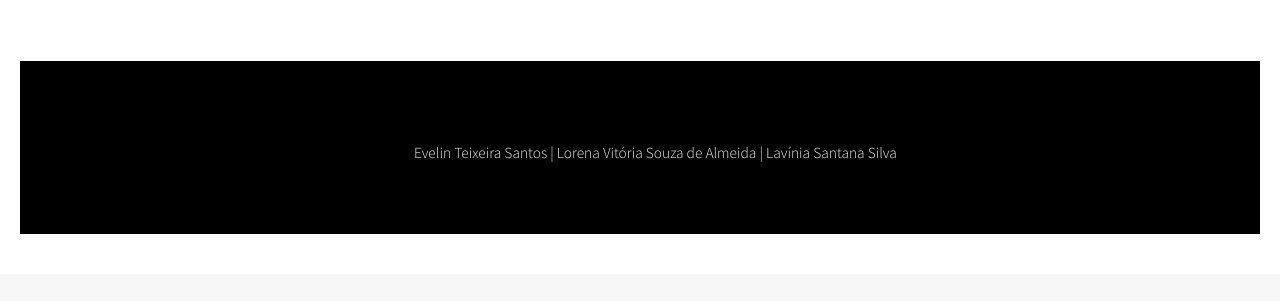
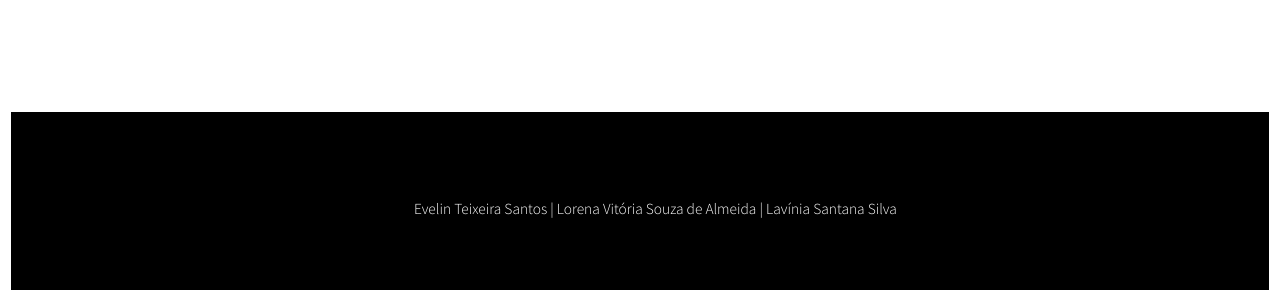
Before and after one commit to Evelin24/midiasdigitais, a plain HTML site: page index.html in a window 1280 px wide. Shown: the part 2492-2793 px from the top of the page. Before the commit the page ends 2766 px from the top, so only its background shows below. Drawn offline with nearby package versions, Linux system fonts and the light colour scheme; files whose address does not match are found by name.

Commit message:
Update index.html

```diff
--- a/index.html
+++ b/index.html
@@ -165,10 +165,12 @@
     <section class="col-box" style="max-width: 1200px; margin: auto;">
       <h3>Áudios Relacionados</h3>
       <p>
-        A música "Salve a Mãe Natureza", de Guto Carioca, é um alerta sobre a destruição ambiental causada pelo egoísmo humano, especialmente pelo desmatamento e pela poluição. A letra destaca os efeitos do aquecimento global e questiona o tipo de planeta que será deixado para as futuras gerações. Ao final, incentiva ações de cuidado com a natureza, como plantar árvores, economizar água e proteger o meio ambiente.
-      </section>
+        A música "Salve a Mãe Natureza", de Guto Carioca, é um alerta sobre a destruição ambiental causada pelo egoísmo humano, especialmente pelo desmatamento e pela poluição. A letra destaca os efeitos do aquecimento global e questiona o tipo de planeta que será deixado para as futuras gerações. Ao final, incentiva ações de cuidado com a natureza, como plantar árvores, economizar água e proteger o meio ambiente.  </section>
 
     <!-- Bloco do vídeo com espaçamento adequado do topo -->
+    <div style="display: flex; flex-direction: column; gap: 20px; max-width: 1200px; margin: 40px auto 0 auto;" class="video-texto">
+
+      <!-- Vídeo centralizado -->
       <div style="display: flex; justify-content: center;">
         <iframe
           src="https://www.youtube.com/embed/XIFGn0_QLNk"
@@ -179,18 +181,20 @@
           allowfullscreen>
         </iframe>
       </div>
+    </div>
+  </div>
 
-<!-- Footer -->
+  <div style="background-color: white; padding: 10px; border: 1px solid #ffffff; margin-top: 0;">
     <div id="footer" style="
   position: relative;
   width: 100%;
   background-color: #000000;
-	color: #f6f1f1;
+  color: #ffffff;
   padding: 3em 0;
   box-sizing: border-box;
   margin-top: 3em;
   ">
-<div class="container" style="width: 100%; max-width: 1200px; margin: 0 auto; height: 5px;">
+  <div class="container" style="width: 100%; max-width: 1200px; margin: 0 auto; height: 10px;">
   <div class="row" style="display: flex; flex-wrap: wrap; justify-content: space-between;">
     <section class="col-3 col-6-narrower col-12-mobilep" style="flex: 1; padding: 0 1em;">
 
```
Lines whose indentation alone changed are shown as unchanged.
